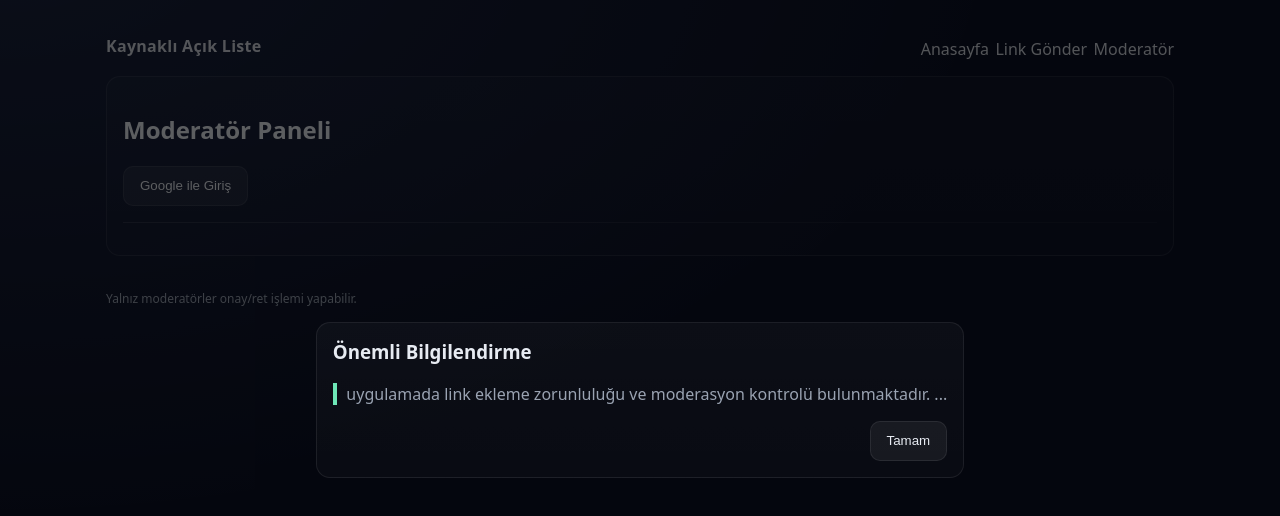
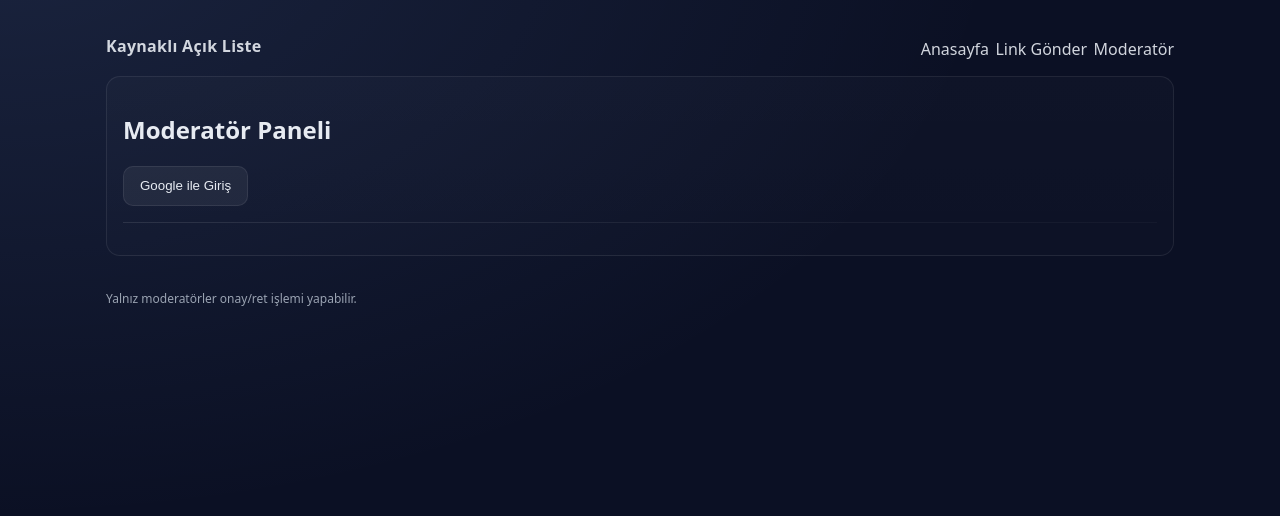
Before and after one commit to ceydalpay13/openlist, a plain HTML site: page admin.html in a window 1280 px wide. Drawn offline with Linux system fonts and the light colour scheme; no server answers.

Commit message:
ilk versiyon

```diff
--- a/admin.html
+++ b/admin.html
@@ -8,17 +8,6 @@
   <meta name="color-scheme" content="dark light" />
 </head>
 <body>
-  <!-- popup -->
-  <div class="modal-backdrop" id="popup">
-    <div class="modal">
-      <h3>Önemli Bilgilendirme</h3>
-      <p class="notice">
-        uygulamada link ekleme zorunluluğu ve moderasyon kontrolü bulunmaktadır. ...
-      </p>
-      <div class="actions"><button id="dismiss">Tamam</button></div>
-    </div>
-  </div>
-
   <div class="container">
     <header class="nav">
       <div class="brand"><a href="index.html">Kaynaklı Açık Liste</a></div>
@@ -40,9 +29,12 @@
       <div id="pending" class="grid"></div>
     </section>
 
-    <footer class="footer"><small>Yalnız moderatörler onay/ret işlemi yapabilir.</small></footer>
+    <footer class="footer">
+      <small>Yalnız moderatörler onay/ret işlemi yapabilir.</small>
+    </footer>
   </div>
 
+  <!-- Firebase config (admin sayfasında da olmalı) -->
   <script type="module">
     window.__FIREBASE_CONFIG__ = {
       apiKey: "AIzaSyBrBv6t6HbnqSBdqBlkjydTVsCciO3Od4Y",
@@ -50,19 +42,10 @@
       projectId: "openlist-79ded",
       appId: "1:983271092801:web:9e0394564c10342e6f0cc0"
     };
-    /* admin mail listeni burada gir */
     window.__ADMIN_EMAILS__ = ["ceyda.alpay.6@gmail.com"];
   </script>
+
+  <!-- Admin JS mutlaka konfigürasyondan sonra -->
   <script type="module" src="assets/admin.js"></script>
-
-  <script type="module">
-  const popup = document.getElementById('popup');
-  const dismiss = document.getElementById('dismiss');
-  // her girişte popup aç
-  popup.style.display = 'flex';
-  dismiss?.addEventListener('click', ()=>{
-    popup.style.display = 'none';
-  });
-  </script>
 </body>
 </html>
```
